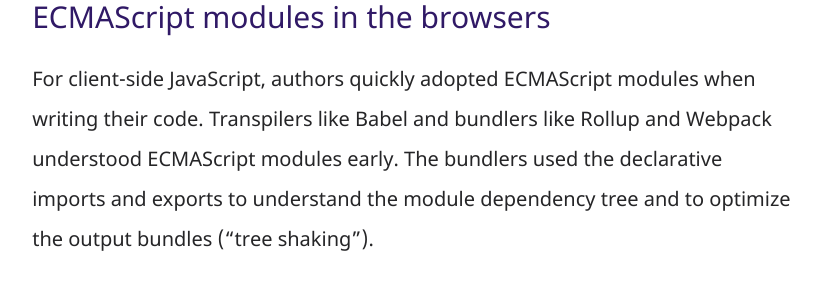
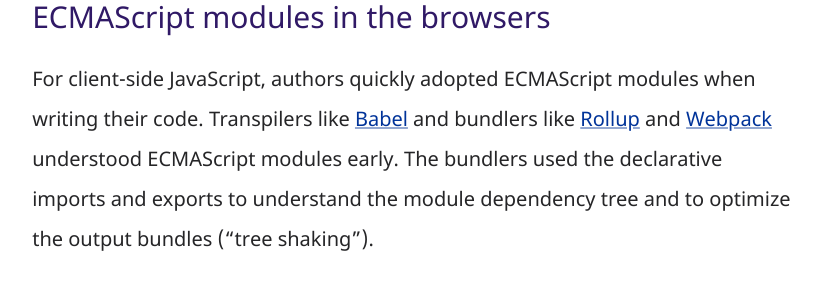
Before and after one commit to molily/molily.de, a Jekyll site: the page built from _posts/2023-04-21-ecmascript-modules.md, in a window 1280 px wide and 900 px high, scrolled down 1696 px. Shown: the part 195-483 px from the top of the window, without its empty margins (17-838 px from the left). Built offline with Jekyll 4.4.1, drawn with Linux system fonts in a browser that asks for light colours; part of the change alters nothing that is shown.

```diff
--- a/_posts/2023-04-21-ecmascript-modules.md
+++ b/_posts/2023-04-21-ecmascript-modules.md
@@ -38,7 +38,7 @@ It took fierce discussions to agree on how Node handles ECMAScript modules, like
 
 # ECMAScript modules in the browsers
 
-For client-side JavaScript, authors quickly adopted ECMAScript modules when writing their code. Transpilers like Babel and bundlers like Rollup and Webpack understood ECMAScript modules early. The bundlers used the declarative imports and exports to understand the module dependency tree and to optimize the output bundles ("tree shaking").
+For client-side JavaScript, authors quickly adopted ECMAScript modules when writing their code. Transpilers like [Babel](https://babeljs.io/) and bundlers like [Rollup](https://rollupjs.org/) and [Webpack](https://webpack.js.org/) understood ECMAScript modules early. The bundlers used the declarative imports and exports to understand the module dependency tree and to optimize the output bundles ("tree shaking").
 
 However, browsers did not support ECMAScript modules natively yet. They did not understand the `import`/`export` syntax yet. So the bundlers produced JavaScript files without ECMAScript module syntax.
 
```
